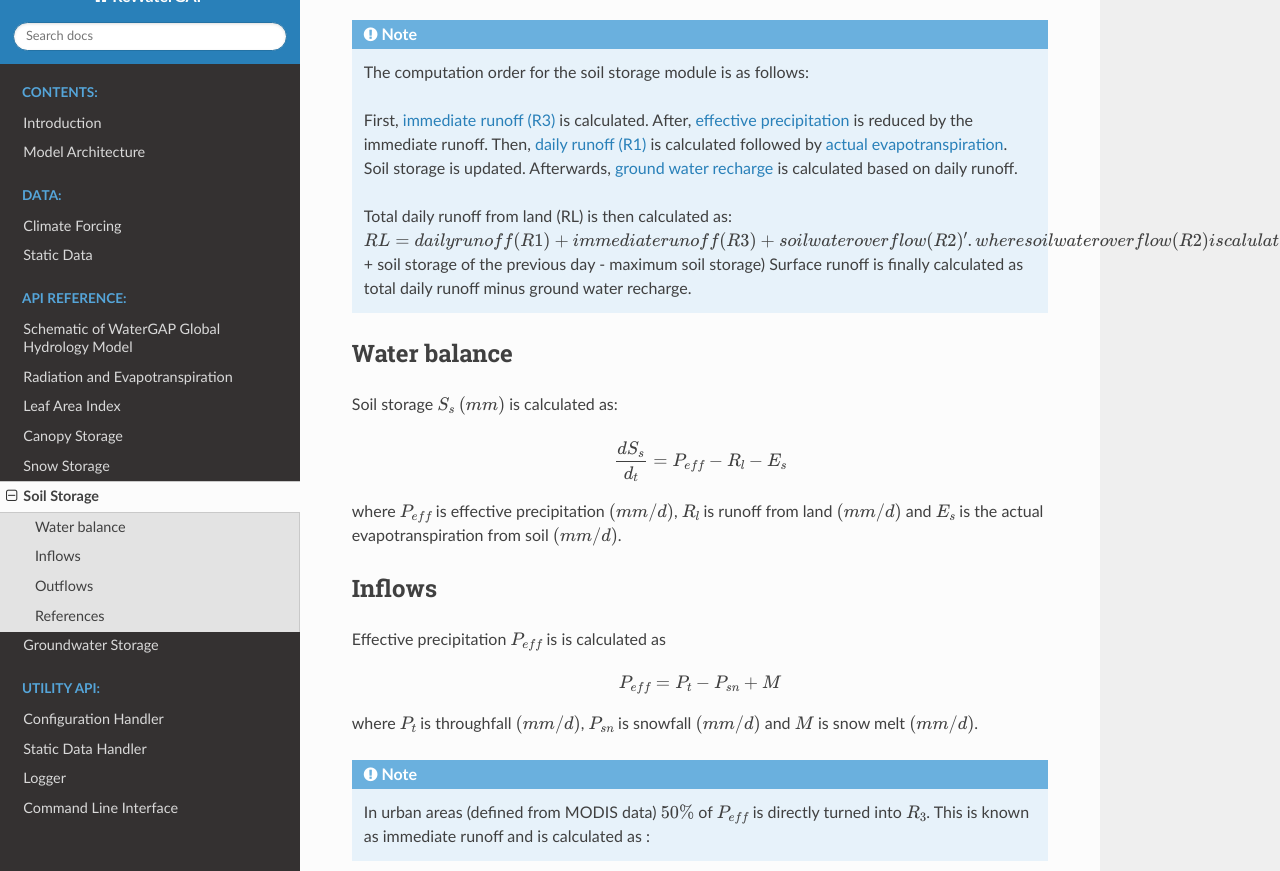
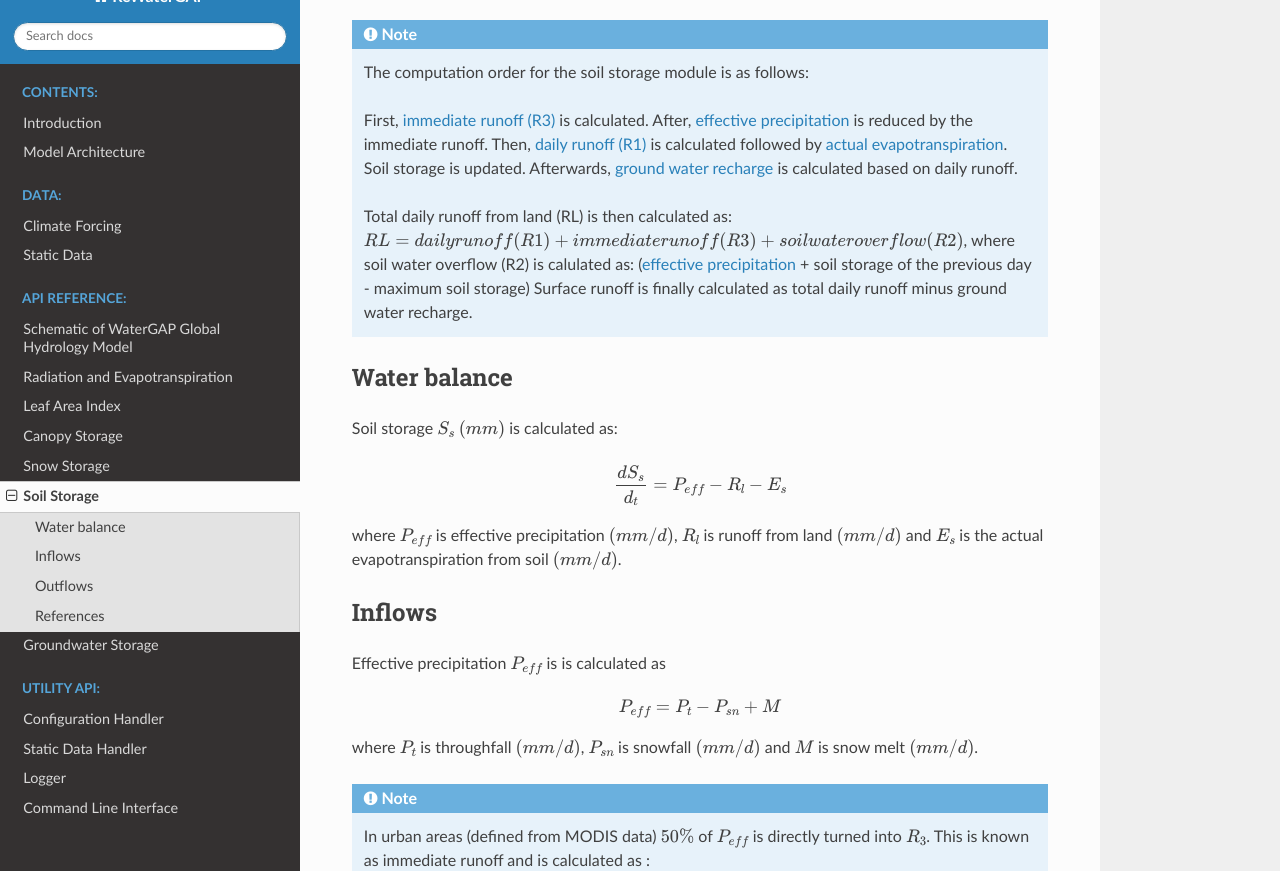
Before and after one commit to HydrologyFrankfurt/ReWaterGAP, a Sphinx documentation site: the page built from docs/api_docs/soilstorage.rst, in a window 1280 px wide and 900 px high, scrolled down 307 px, cut to the strip 29-900 px from the top of the window. Built offline with Sphinx 7.4.7 and the Read the Docs theme 2.0.0, drawn with Linux system fonts in a browser that asks for light colours.

```diff
--- a/docs/api_docs/soilstorage.rst
+++ b/docs/api_docs/soilstorage.rst
@@ -14,7 +14,7 @@ This module computes soil storage and related fluxes for all grid cells based on
    Then, :ref:`daily runoff (R1) <runoff>` is calculated followed by :ref:`actual evapotranspiration <actual_evapotranspiration>`.
    Soil storage is updated. Afterwards, :ref:`ground water recharge <diffuse_groundwater_recharge>` is calculated based on daily runoff.
 
-   Total daily runoff from land (RL) is then calculated as: :math:`RL= daily runoff (R1) + immediate runoff (R3) + soil water overflow (R2)'.
+   Total daily runoff from land (RL) is then calculated as: :math:`RL= daily runoff (R1) + immediate runoff (R3) + soil water overflow (R2)`,
    where soil water overflow (R2) is calulated as:
    (:ref:`effective precipitation <effective_precipitation>`  + :ref:`soil storage <soil_storage>` of the previous day - maximum soil storage)
    Surface runoff is finally calculated as total daily runoff minus ground water recharge.
```
